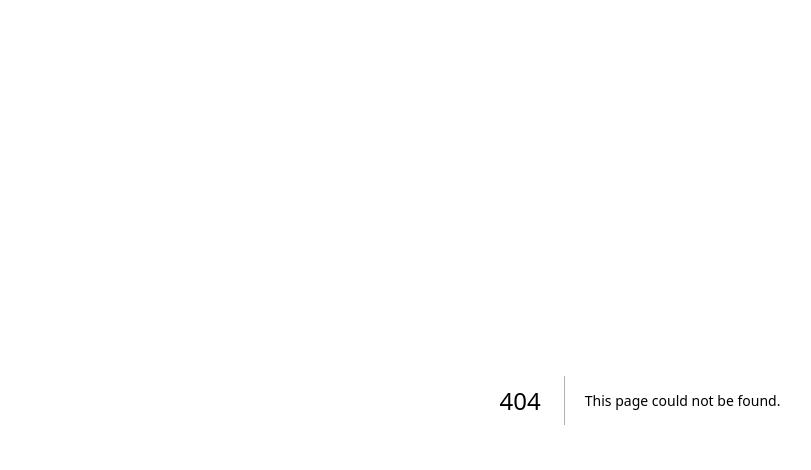
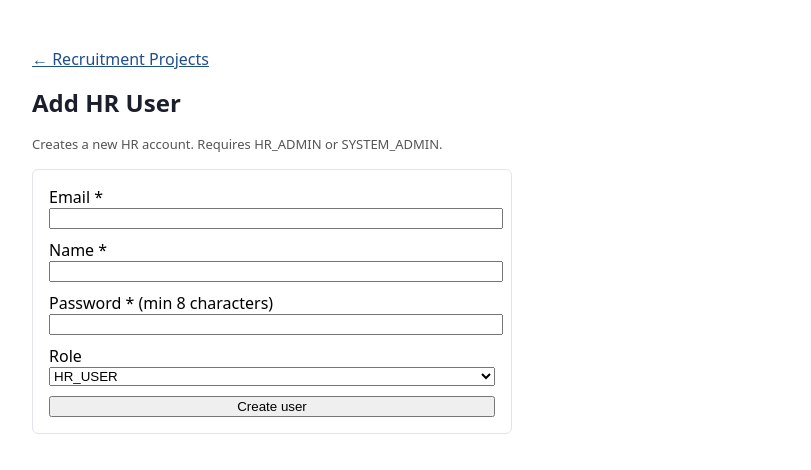
Before and after one commit to abraaj1982/camp-checkin, a Next.js app in the folder recruitment-platform/apps/web/: page /admin/users in a window 1280 px wide. Before the commit this address had no page. Shown: the top 470 px of the page, without its empty margins (0-811 px from the left). Built offline with nearby package versions, Linux system fonts and the light colour scheme; no server answers.

Commit message:
feat(auth): add secure admin user creation
Co-Authored-By: Claude Sonnet 5 <noreply@anthropic.com>
Claude-Session: https://claude.ai/code/session_01EikuQFRBoWnegWdW19vCcq

```diff
--- /dev/null
+++ b/recruitment-platform/apps/web/app/admin/users/page.tsx
@@ -0,0 +1,108 @@
+"use client";
+
+import { useState } from "react";
+import Link from "next/link";
+import { apiFetch, ApiError } from "../../../lib/api";
+import { Card } from "../../components/Card";
+import { colors, spacing, typeScale } from "../../design-tokens";
+
+/**
+ * Admin-only HR account creation — the only way to add an HR user before
+ * this was the seed script or a direct DB write. The backend's own
+ * requireRole("HR_ADMIN", "SYSTEM_ADMIN") gate is the real authorization
+ * boundary; a non-admin hitting this page simply gets a 403 from the API.
+ */
+export default function CreateUserPage() {
+  const [email, setEmail] = useState("");
+  const [name, setName] = useState("");
+  const [password, setPassword] = useState("");
+  const [role, setRole] = useState<"HR_USER" | "HR_ADMIN" | "SYSTEM_ADMIN">("HR_USER");
+  const [error, setError] = useState<string | null>(null);
+  const [created, setCreated] = useState<{ email: string; name: string; role: string } | null>(null);
+  const [submitting, setSubmitting] = useState(false);
+
+  async function handleSubmit(e: React.FormEvent) {
+    e.preventDefault();
+    setError(null);
+    setCreated(null);
+    setSubmitting(true);
+    try {
+      const user = await apiFetch<{ email: string; name: string; role: string }>("/users", {
+        method: "POST",
+        body: JSON.stringify({ email, name, password, role }),
+      });
+      setCreated(user);
+      setEmail("");
+      setName("");
+      setPassword("");
+      setRole("HR_USER");
+    } catch (e) {
+      if (e instanceof ApiError && e.status === 409) {
+        setError("A user with that email already exists.");
+      } else if (e instanceof ApiError && e.status === 403) {
+        setError("You don't have permission to assign that role.");
+      } else if (e instanceof ApiError && e.status === 400) {
+        setError("Check the fields — a valid email, a name, and a password of at least 8 characters are required.");
+      } else {
+        setError("Could not create user.");
+      }
+    } finally {
+      setSubmitting(false);
+    }
+  }
+
+  return (
+    <main style={{ padding: spacing.xxl, maxWidth: 480, fontFamily: "system-ui, sans-serif" }}>
+      <p><Link href="/projects" style={{ color: colors.brand700 }}>← Recruitment Projects</Link></p>
+      <h1 style={typeScale.pageTitle}>Add HR User</h1>
+      <p style={typeScale.meta}>Creates a new HR account. Requires HR_ADMIN or SYSTEM_ADMIN.</p>
+
+      <Card style={{ marginTop: spacing.lg }}>
+        <form onSubmit={handleSubmit} style={{ display: "grid", gap: 10 }}>
+          <label>
+            Email *
+            <input
+              type="email"
+              required
+              value={email}
+              onChange={(e) => setEmail(e.target.value)}
+              style={{ display: "block", width: "100%" }}
+            />
+          </label>
+          <label>
+            Name *
+            <input required value={name} onChange={(e) => setName(e.target.value)} style={{ display: "block", width: "100%" }} />
+          </label>
+          <label>
+            Password * (min 8 characters)
+            <input
+              type="password"
+              required
+              minLength={8}
+              value={password}
+              onChange={(e) => setPassword(e.target.value)}
+              style={{ display: "block", width: "100%" }}
+            />
+          </label>
+          <label>
+            Role
+            <select value={role} onChange={(e) => setRole(e.target.value as typeof role)} style={{ display: "block", width: "100%" }}>
+              <option value="HR_USER">HR_USER</option>
+              <option value="HR_ADMIN">HR_ADMIN</option>
+              <option value="SYSTEM_ADMIN">SYSTEM_ADMIN</option>
+            </select>
+          </label>
+          {error && <p style={{ color: colors.danger700 }}>{error}</p>}
+          {created && (
+            <p style={{ color: colors.success700 }}>
+              Created {created.name} ({created.email}) as {created.role}.
+            </p>
+          )}
+          <button type="submit" disabled={submitting}>
+            {submitting ? "Creating…" : "Create user"}
+          </button>
+        </form>
+      </Card>
+    </main>
+  );
+}
```
Also changed, not shown: recruitment-platform/apps/web/app/projects/page.tsx (+9 -4 lines), 2 other files (tests, documents, lock files or other folders).
